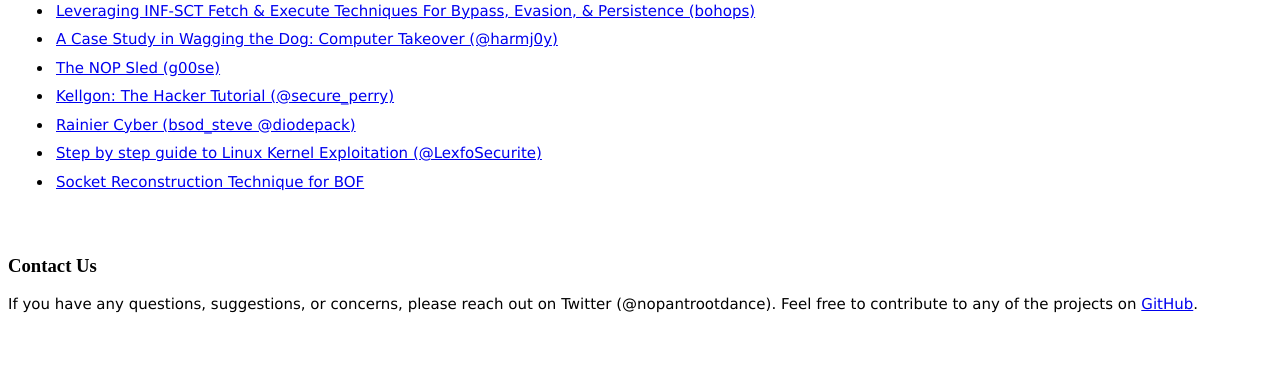
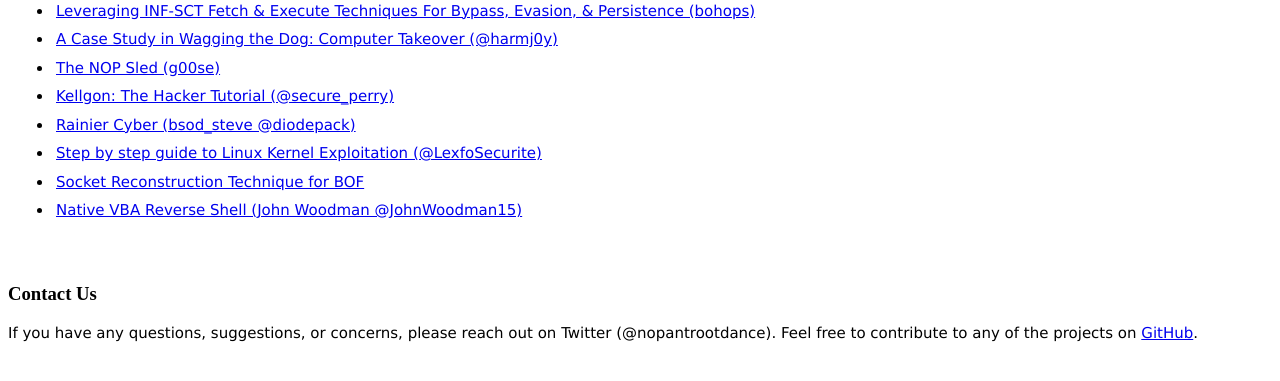
Before and after one commit to caryhooper/hooperlabs, a PHP site: page /links.php in a window 1280 px wide. Shown: the part 237-618 px from the top of the page. Run offline with PHP 8.4, Linux system fonts and the light colour scheme.

Commit message:
Added link

```diff
--- a/links.php
+++ b/links.php
@@ -21,7 +21,9 @@
                 "Kellgon: The Hacker Tutorial (@secure_perry)" => "https://kellgon.com/",
                 "Rainier Cyber (bsod_steve @diodepack)" => "https://www.rainiercyber.com/",
                 "Step by step guide to Linux Kernel Exploitation (@LexfoSecurite)" => "https://blog.lexfo.fr/cve-2017-11176-linux-kernel-exploitation-part1.html",
-                "Socket Reconstruction Technique for BOF" => "https://barriersec.com/2019/05/exploiting-vulnserver-trun-command-using-socket-reconstruction-technique/"
+                "Socket Reconstruction Technique for BOF" => "https://barriersec.com/2019/05/exploiting-vulnserver-trun-command-using-socket-reconstruction-technique/",
+
+                "Native VBA Reverse Shell (John Woodman @JohnWoodman15)" => "https://john-woodman.com/research/malicious-vba-macros-trials-tribulation"
             ];
             foreach ($links as $desc => $link) {
                 echo "<li><a href=\"{$link}\">{$desc}</a></li>";
```
